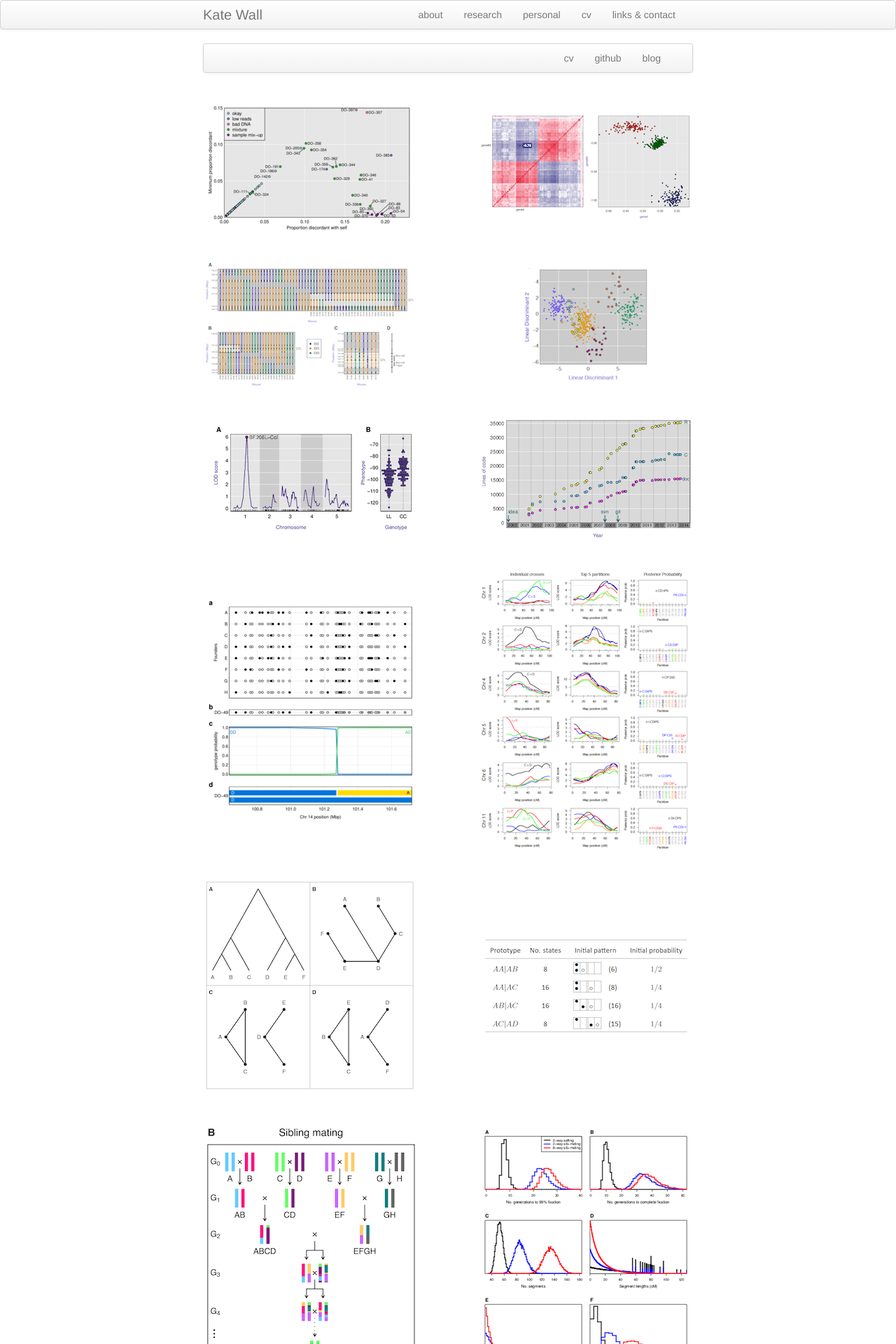
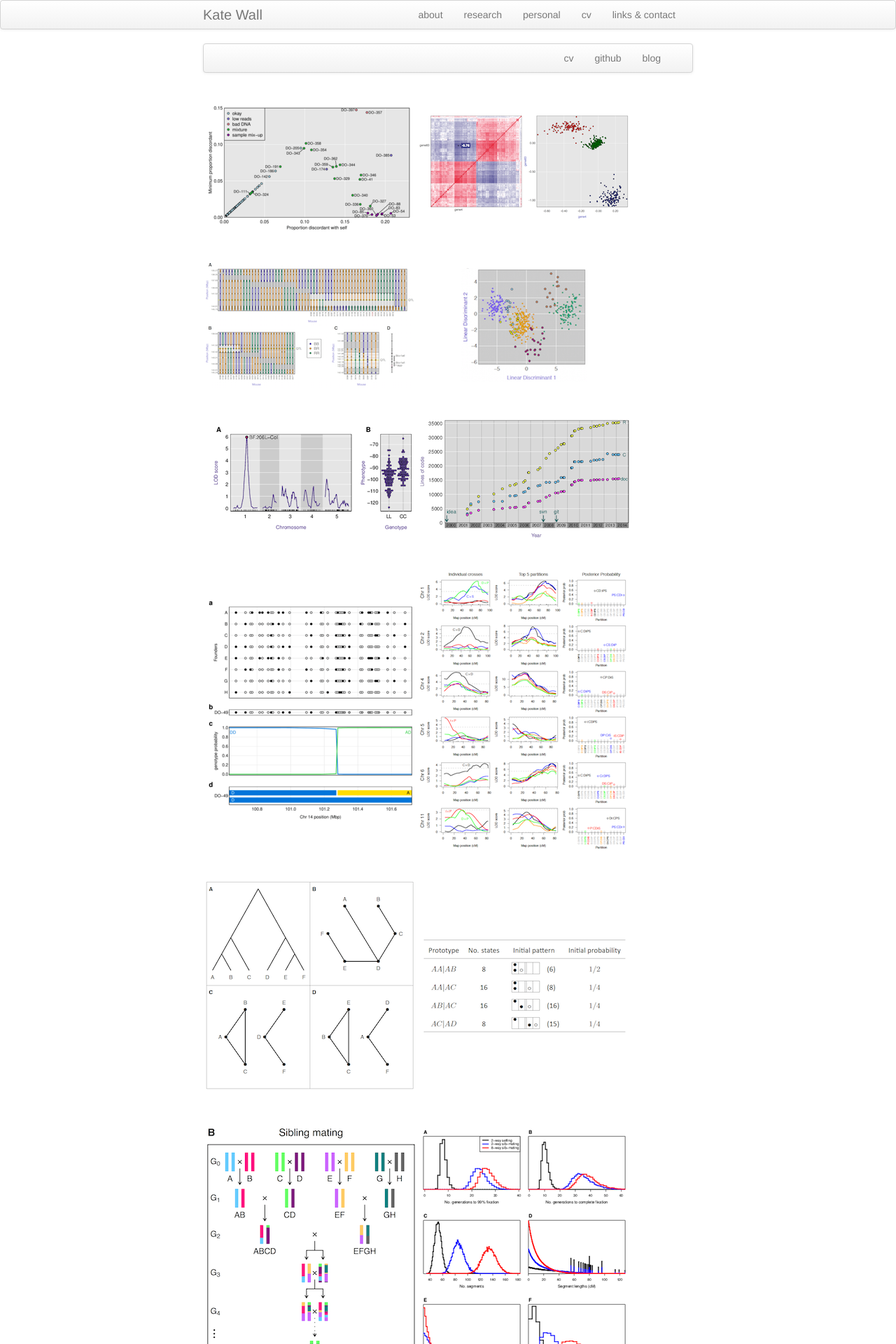
Before and after one commit to katejeanw/katejeanw.github.io, a Jekyll site: the page built from morefigs.md, in a window 1280 px wide. Shown: the top 1920 px of the page at 70% size. Built offline with Jekyll 4.4.1, drawn with Linux system fonts in a browser that asks for light colours.

Commit message:
attempt to fix pic size in table on homepage

```diff
--- a/assets/themes/twitter/css/kbroman.css
+++ b/assets/themes/twitter/css/kbroman.css
@@ -36,7 +36,8 @@ p.center {
 }
 
 table.wide {
-    width: 100%;
+    max-width: 100%;
+    max-height: 100%;
 }
 
 table.wide td {
```
